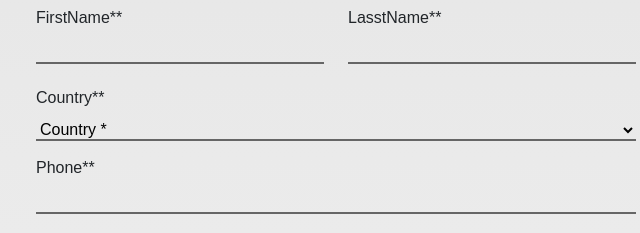
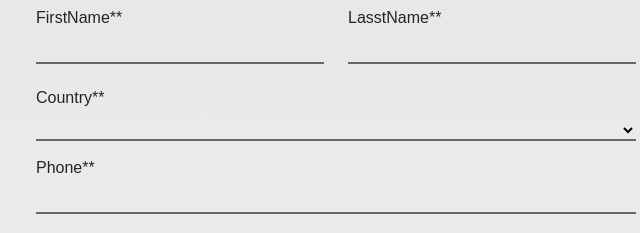
Before and after one commit to Abubakarwaheed12/QUITSITE, a plain HTML site: page index.html in a window 1280 px wide. Shown: the part 4060-4293 px from the top of the page, 304-944 px from the left. Drawn offline with nearby package versions, Linux system fonts and the light colour scheme; a web font is replaced by a local one.

Commit message:
form option field change

```diff
--- a/index.html
+++ b/index.html
@@ -986,7 +986,6 @@
                         <select name="" id="">
                             <option value="Mrs"></option>
                             <option value="Mrs">Pakistan</option>
-                            <option value="" selected="">Country *</option>
                             <option value="Afghanistan">Afghanistan</option>
                             <option value="Albania">Albania</option>
                             <option value="Algeria">Algeria</option>
```
